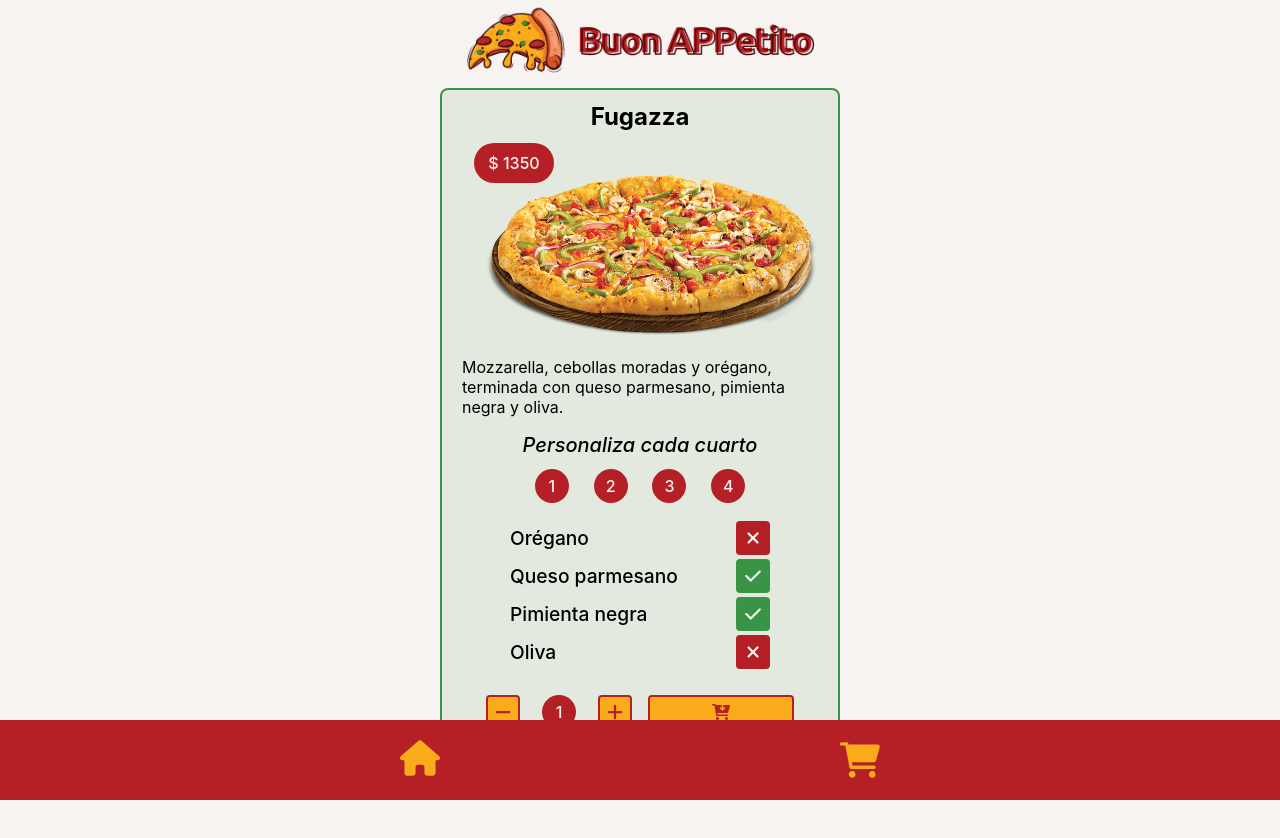
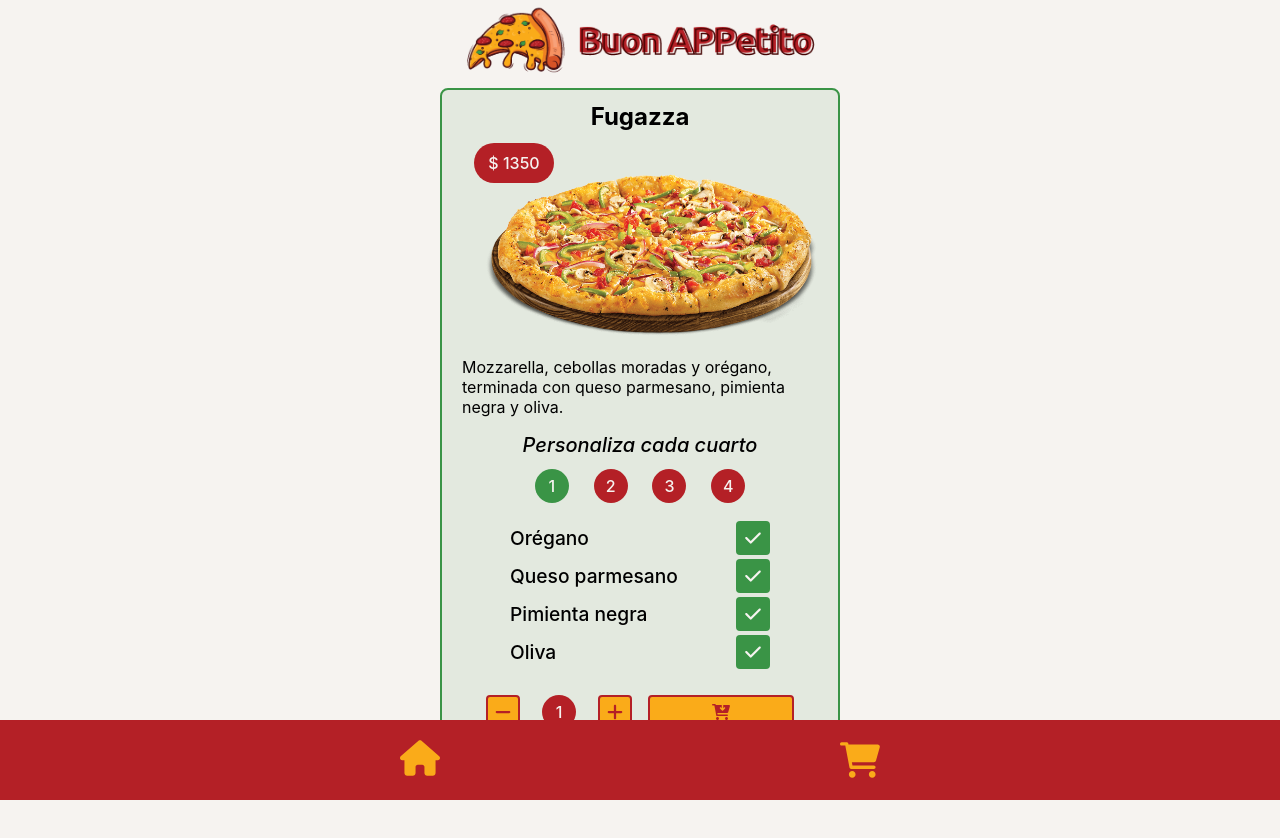
Before and after one commit to matiasjaliff/RCDrkTLX07YpvK0QIWic, a Next.js app: page /pizzas/fugazza in a window 1280 px wide. Shown: the top 838 px of the page. Built offline with nearby package versions, Linux system fonts and the light colour scheme.

Commit message:
add states management to pizza details

```diff
--- a/components/Layout.js
+++ b/components/Layout.js
@@ -26,7 +26,7 @@ export default function Layout({ children, order }) {
           sizes="16x16"
           href="/favicon/favicon-16x16.png"
         />
-        <link rel="manifest" href="/favicon/site.webmanifest" />
+        <link rel="manifest" href="/site.webmanifest" />
       </Head>
       <Header />
       {children}
--- a/components/common/CheckButton.js
+++ b/components/common/CheckButton.js
@@ -2,9 +2,9 @@ import CheckIcon from "../../icons/CheckIcon";
 
 import styles from "./Buttons.module.css";
 
-export default function CheckButton() {
+export default function CheckButton({ toggle }) {
   return (
-    <div className={styles.check}>
+    <div className={styles.check} onClick={toggle} >
       <CheckIcon />
     </div>
   );
--- a/components/common/Ingredient.js
+++ b/components/common/Ingredient.js
@@ -3,11 +3,15 @@ import XmarkButton from "./XmarkButton";
 
 import styles from "./Ingredient.module.css";
 
-export default function Ingredient({ name }) {
+export default function Ingredient({ ingredient, toggleIngredient }) {
+  function toggle() {
+    toggleIngredient(ingredient.name)
+  }
+
   return (
     <div className={styles.container}>
-      <h3>{name}</h3>
-      {name.length > 10 ? <CheckButton /> : <XmarkButton />}
+      <h3>{ingredient.name}</h3>
+      {ingredient.active ? <CheckButton toggle={toggle} /> : <XmarkButton toggle={toggle} />}
     </div>
   );
 }
--- a/components/common/Quantity.js
+++ b/components/common/Quantity.js
@@ -1,5 +1,5 @@
 import styles from "./Quantity.module.css";
 
 export default function Quantity({ number }) {
-  return <div className={styles.container}>{ number }</div>;
+  return <div className={styles.container}>{number}</div>;
 }
--- /dev/null
+++ b/components/common/Slice.js
@@ -0,0 +1,16 @@
+import styles from "./Slice.module.css";
+
+export default function Slice({ number, selectedSlice, setSelectedSlice }) {
+  function handleSelectSlice() {
+    setSelectedSlice(number);
+  }
+
+  return (
+    <div
+      className={number === selectedSlice ? styles.active : styles.inactive}
+      onClick={handleSelectSlice}
+    >
+      {number}
+    </div>
+  );
+}
--- /dev/null
+++ b/components/common/Slice.module.css
@@ -0,0 +1,29 @@
+.active {
+  width: 2.125rem;
+  border-radius: 50%;
+  display: flex;
+  justify-content: center;
+  align-items: center;
+  text-align: center;
+  padding: 0.25rem 0;
+  font-weight: 500;
+  text-decoration: none;
+  color: #f6f3f0;
+  background-color: #3a9446;
+  cursor: pointer;
+}
+
+.inactive {
+  width: 2.125rem;
+  border-radius: 50%;
+  display: flex;
+  justify-content: center;
+  align-items: center;
+  text-align: center;
+  padding: 0.25rem 0;
+  font-weight: 500;
+  text-decoration: none;
+  color: #f6f3f0;
+  background-color: #b42026;
+  cursor: pointer;
+}
--- a/components/common/XmarkButton.js
+++ b/components/common/XmarkButton.js
@@ -2,9 +2,9 @@ import XmarkIcon from "../../icons/XmarkIcon";
 
 import styles from "./Buttons.module.css";
 
-export default function XmarkButton() {
+export default function XmarkButton({ toggle }) {
   return (
-    <div className={styles.xmark}>
+    <div className={styles.xmark} onClick={toggle}>
       <XmarkIcon />
     </div>
   );
--- a/pages/pizzas/[id].js
+++ b/pages/pizzas/[id].js
@@ -5,7 +5,7 @@ import Image from "next/image";
 import { getAllItemIds, getItem } from "../../utils/menu";
 
 import PriceTag from "../../components/common/PriceTag";
-import Quantity from "../../components/common/Quantity";
+import Slice from "../../components/common/Slice";
 import Ingredient from "../../components/common/Ingredient";
 import QuantityButtons from "../../components/common/QuantityButtons";
 import AddToCartButton from "../../components/common/AddToCartButton";
@@ -15,6 +15,7 @@ import styles from "./pizzas.module.css";
 export default function PizzaDetails({ item, handleAddToCart }) {
   const [quantity, setQuantity] = useState(1);
   const [customItem, setCustomItem] = useState(item);
+  const [selectedSlice, setSelectedSlice] = useState(1);
 
   function handleIncrease() {
     if (quantity < 5) setQuantity(quantity + 1);
@@ -24,9 +25,40 @@ export default function PizzaDetails({ item, handleAddToCart }) {
     if (quantity > 1) setQuantity(quantity - 1);
   }
 
+  function toggleIngredient(name) {
+    if (
+      !customItem.slices[selectedSlice].find(
+        (ingredient) => ingredient.name === name
+      ).active ||
+      customItem.slices[selectedSlice].reduce((accumulated, ingredient) => {
+        return (accumulated += ingredient.active ? 0 : 1);
+      }, 0) < 2
+    ) {
+      const modifiedItem = { ...customItem };
+      modifiedItem.slices[selectedSlice].find(
+        (ingredient) => ingredient.name === name
+      ).active = !modifiedItem.slices[selectedSlice].find(
+        (ingredient) => ingredient.name === name
+      ).active;
+      setCustomItem(modifiedItem);
+    }
+  }
+
+  function resetItem() {
+    const resettedItem = { ...customItem };
+    for (let slice in resettedItem.slices) {
+      for (let ingredient of resettedItem.slices[slice]) {
+        ingredient.active = true;
+      }
+    }
+    setCustomItem(resettedItem);
+  }
+
   function handleAddItem() {
     handleAddToCart(customItem, quantity);
     setQuantity(1);
+    setSelectedSlice(1);
+    // resetItem();
   }
 
   return (
@@ -48,12 +80,21 @@ export default function PizzaDetails({ item, handleAddToCart }) {
         <h3>Personaliza cada cuarto</h3>
         <div className={styles.numbers_container}>
           {[1, 2, 3, 4].map((slice) => (
-            <Quantity key={slice} number={slice} />
+            <Slice
+              key={slice}
+              number={slice}
+              selectedSlice={selectedSlice}
+              setSelectedSlice={setSelectedSlice}
+            />
           ))}
         </div>
         <div className={styles.ingredients_container}>
-          {item.ingredients.map((ingredient) => (
-            <Ingredient key={ingredient} name={ingredient} />
+          {customItem.slices[selectedSlice].map((ingredient) => (
+            <Ingredient
+              key={ingredient.name}
+              ingredient={ingredient}
+              toggleIngredient={toggleIngredient}
+            />
           ))}
         </div>
         <div className={styles.actions_container}>
--- a/utils/createSlices.js
+++ b/utils/createSlices.js
@@ -1,6 +1,10 @@
 function createSlices(item, numberOfSlices) {
-  const baseSlice = {};
-  item.ingredients.forEach((ingredient) => (baseSlice[ingredient] = true));
+  const baseSlice = item.ingredients.map((ingredient) => {
+    return {
+      name: ingredient,
+      active: true,
+    };
+  });
   const slices = {};
   for (let i = 1; i <= numberOfSlices; i++) {
     slices[i] = baseSlice;
```
Also changed, not shown: public/favicon/site.webmanifest (deleted), public/site.webmanifest (added).
